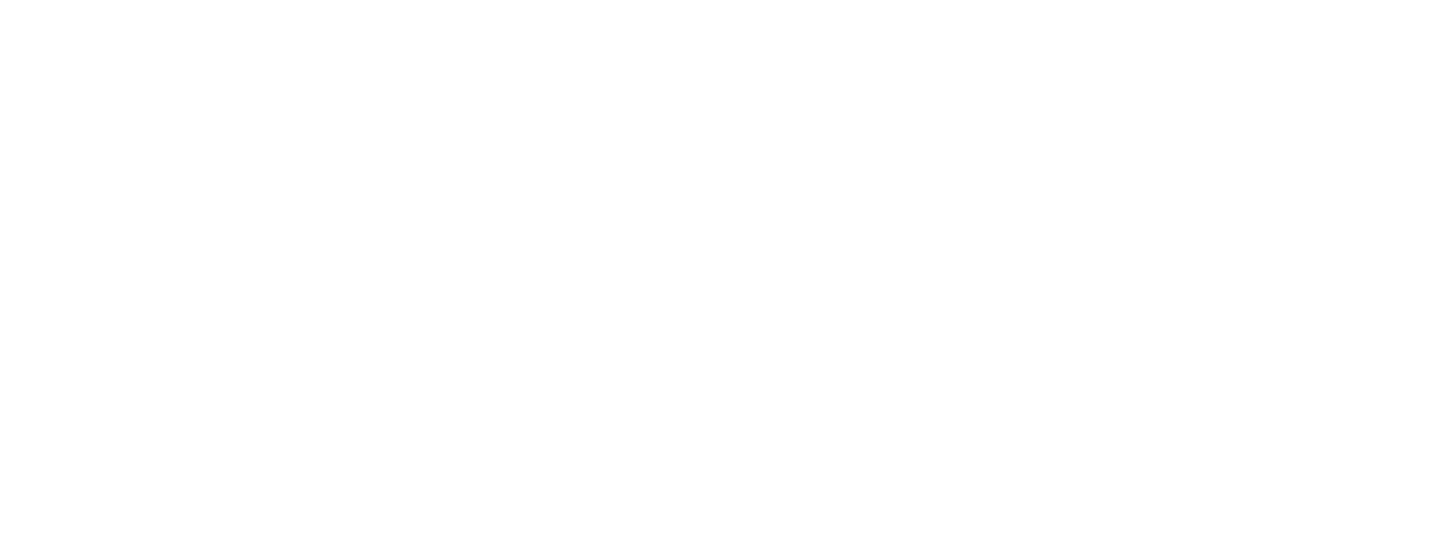
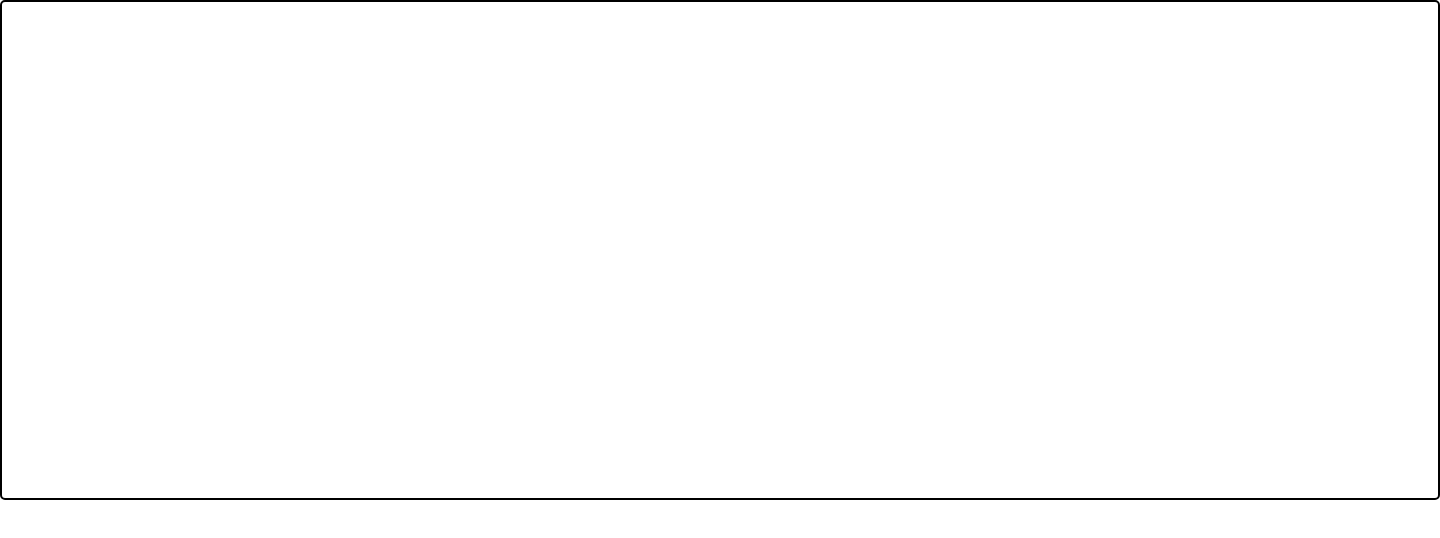
Before and after one commit to Nurelka/teamlesson, a plain HTML site: page index.html in a window 1280 px wide. Shown: the whole page, 1440 px wide, since content can reach past the window. Drawn offline with Linux system fonts and the light colour scheme.

Commit message:
added new file

```diff
--- a/index.html
+++ b/index.html
@@ -7,6 +7,8 @@
     <link rel="stylesheet" href="./style.css">
 </head>
 <body>
+    <div class="item"></div>
+    <div class="box"></div>
     <script src="./index.js"></script>
 </body>
 </html>
--- a/style.css
+++ b/style.css
@@ -0,0 +1,19 @@
+* {
+    margin: 0;
+    padding: 0;
+    box-sizing: border-box;
+}
+
+.item {
+    width: 1440px;
+    height: 500px;
+    border: 2px solid black;
+    border-radius: 5px;
+}
+
+.box {
+    width: 1440px;
+    height: 100px;
+    background-origin: padding-box;
+    border-color: azure ;
+}
```
